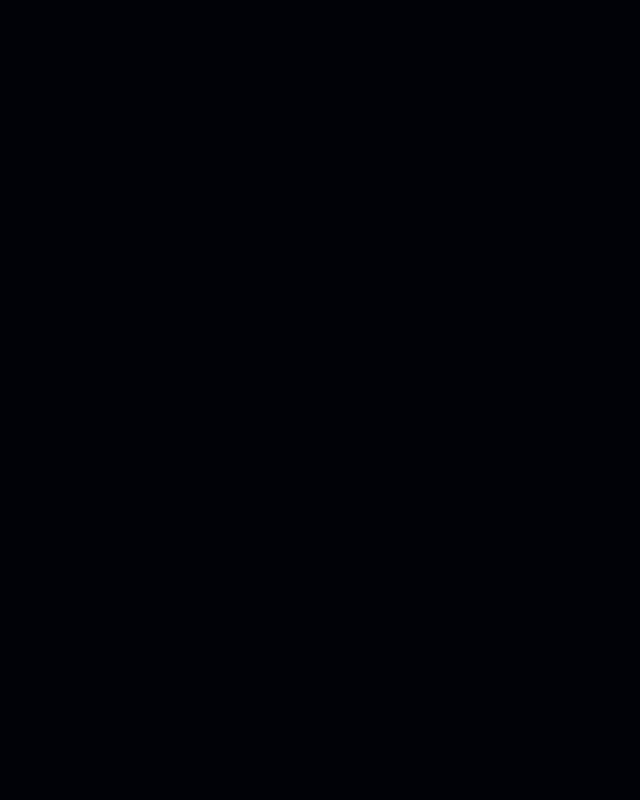
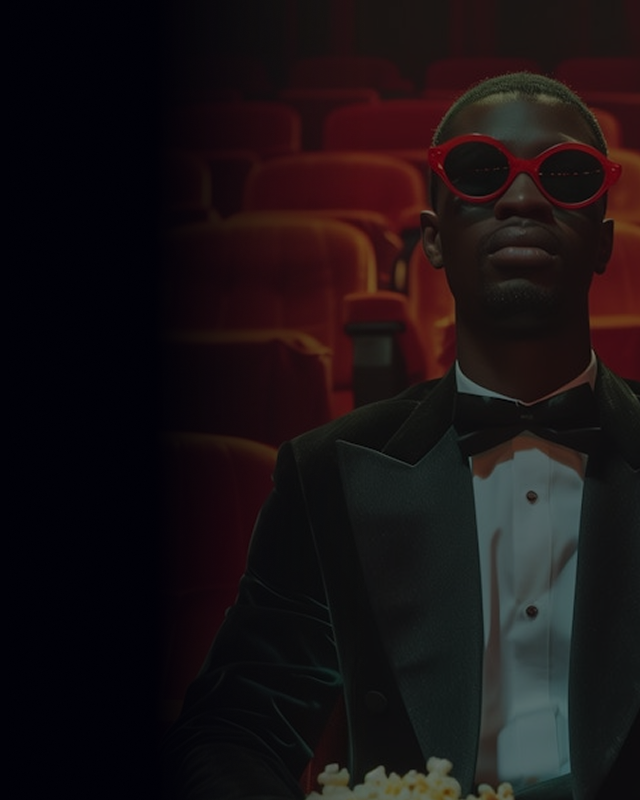
Before and after one commit to Miguel-Leite/ticketor-cinema, a Next.js app: page /login in a window 1280 px wide. Shown: the whole page, without its empty margins (640-1280 px from the left). Built offline with nearby package versions, Linux system fonts and the light colour scheme.

Commit message:
feat: enhance AuthLayout with grid layout and background image for improved UI

```diff
--- a/app/(auth)/layout.tsx
+++ b/app/(auth)/layout.tsx
@@ -3,5 +3,10 @@
 }: {
   children: React.ReactNode
 }) {
-  return <main className="min-h-screen w-full">{children}</main>
+  return <main className="min-h-screen w-full grid grid-cols-2 gap-4">
+    <div>
+      {children}
+    </div>
+    <div className="bg-[url('/bg-auth.png')] bgcov w-full h-screen" />
+  </main>
 }
```
